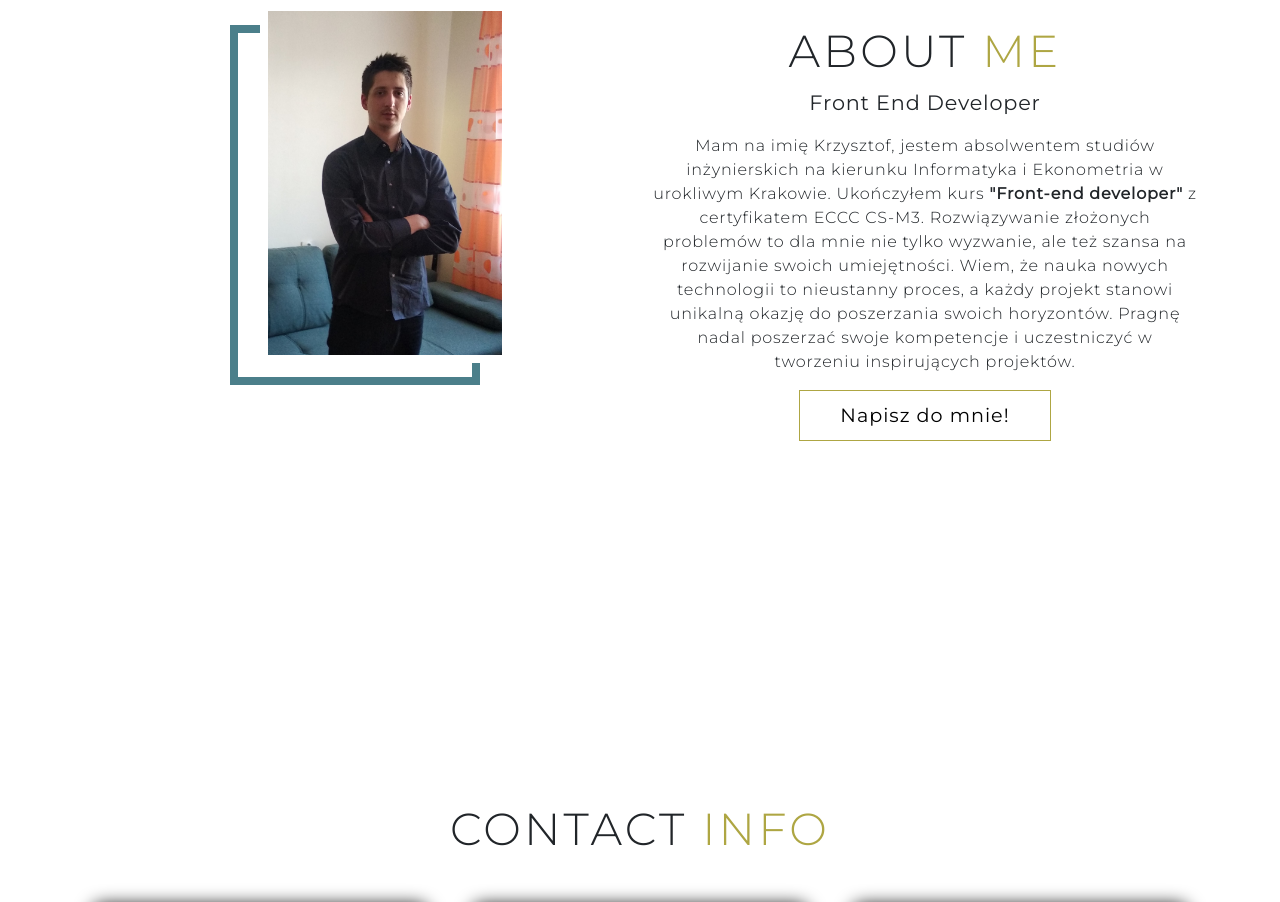
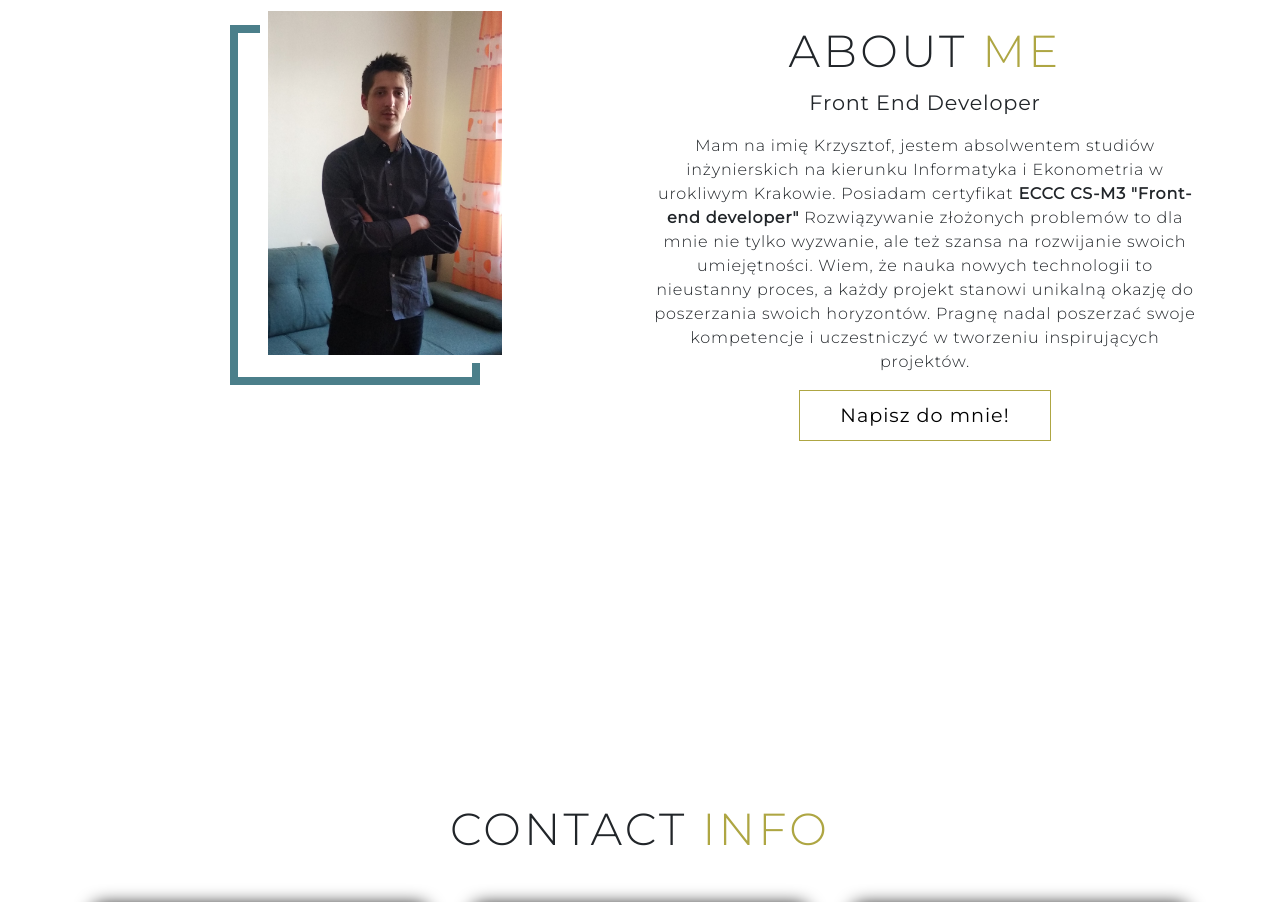
Before and after one commit to krzychu7346/Portfolio, a plain HTML site: page index.html in a window 1280 px wide. Shown: the part 3652-4554 px from the top of the page. Drawn offline with nearby package versions, Linux system fonts and the light colour scheme.

Commit message:
Update index.html

```diff
--- a/index.html
+++ b/index.html
@@ -279,9 +279,7 @@
                         <h2 class="section-title ">About <span class="span-text-color">me</span></h2>
                         <p class="sectionp">Front End Developer<br></p>
                         <p> Mam na imię Krzysztof, jestem absolwentem studiów inżynierskich na kierunku Informatyka i Ekonometria w urokliwym Krakowie.
-                            Ukończyłem kurs <span class="my-text">"Front-end developer"</span> z
-                            certyfikatem ECCC CS-M3.
-                            Rozwiązywanie złożonych problemów to dla mnie nie tylko wyzwanie, ale też szansa na rozwijanie swoich umiejętności.
+                            Posiadam certyfikat <span class="my-text">ECCC CS-M3 "Front-end developer"</span> Rozwiązywanie złożonych problemów to dla mnie nie tylko wyzwanie, ale też szansa na rozwijanie swoich umiejętności.
                             Wiem, że nauka nowych technologii to nieustanny proces, a każdy projekt stanowi unikalną okazję do poszerzania swoich horyzontów.
                             Pragnę nadal poszerzać swoje kompetencje i uczestniczyć w tworzeniu inspirujących projektów.
                         </p>
```
